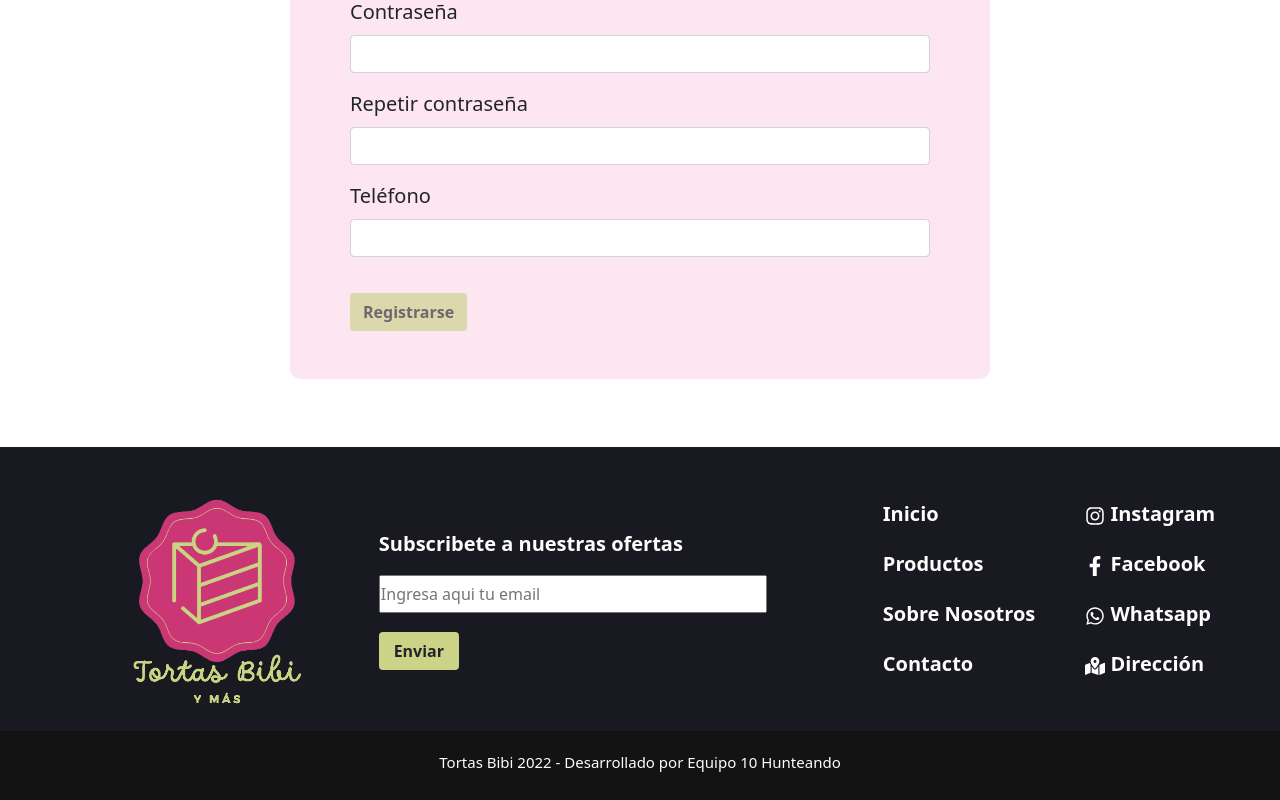
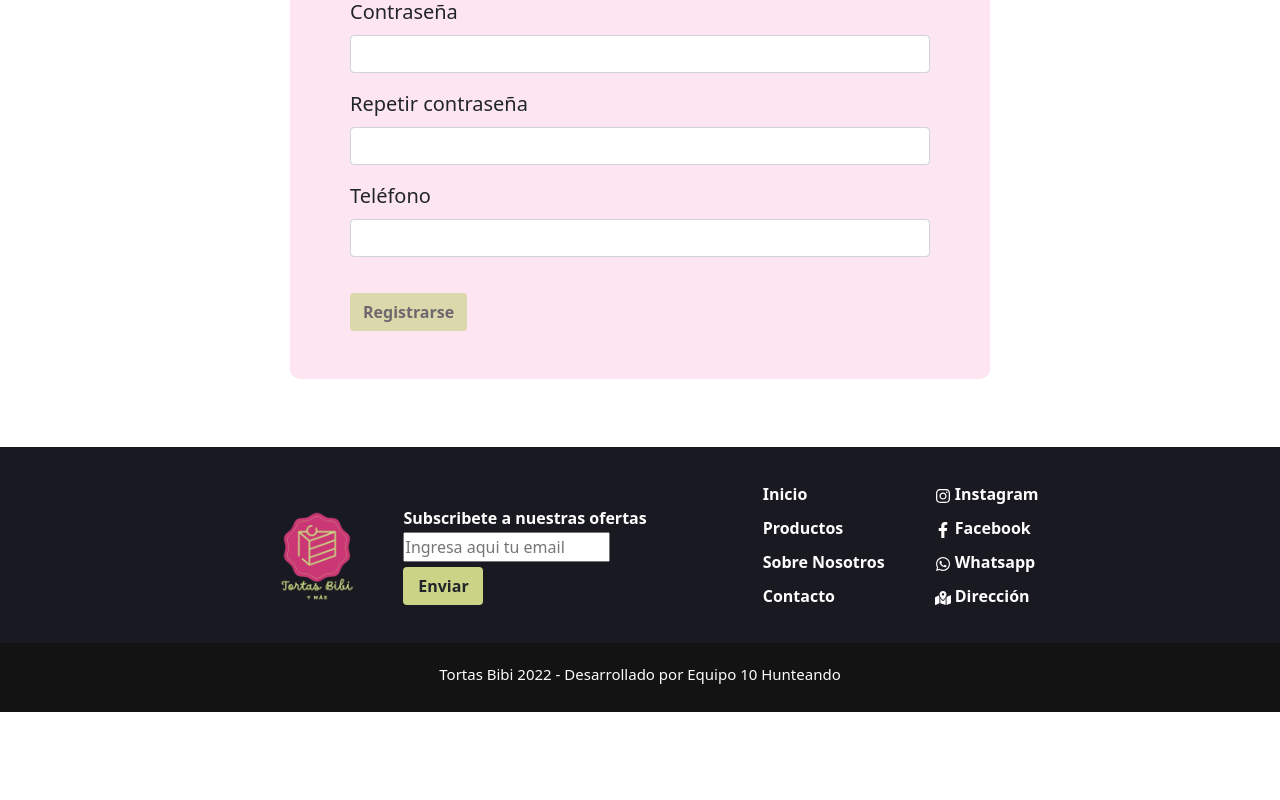
Before and after one commit to Hunteando/ecommerce-s1-g10, a React (Vite) app in the folder frontend/: page /registro in a window 1280 px wide. Shown: the part 1503-2303 px from the top of the page. After the commit the page ends 2215 px from the top, so only its background shows below. Built offline with nearby package versions, Linux system fonts and the light colour scheme.

Commit message:
Update Index.css

```diff
--- a/frontend/src/index.css
+++ b/frontend/src/index.css
@@ -355,33 +355,3 @@
     font-size: 20px;
   }
 }
-
-.divLogoFooter {
-  display: flex;
-  align-items: center;
-  justify-content: center;
-}
-
-.imgLogoFooter {
-  width: 264px;
-}
-
-.divFormFooter {
-  gap: 14px;
-}
-
-.labelFooter {
-  font-size: 20px;
-}
-
-.inputFooter {
-  width: 388px;
-  height: 38px;
-}
-
-.navFooter {
-  display: flex;
-  flex-direction: column;
-  gap: 20px;
-  font-size: 20px;
-}
```
